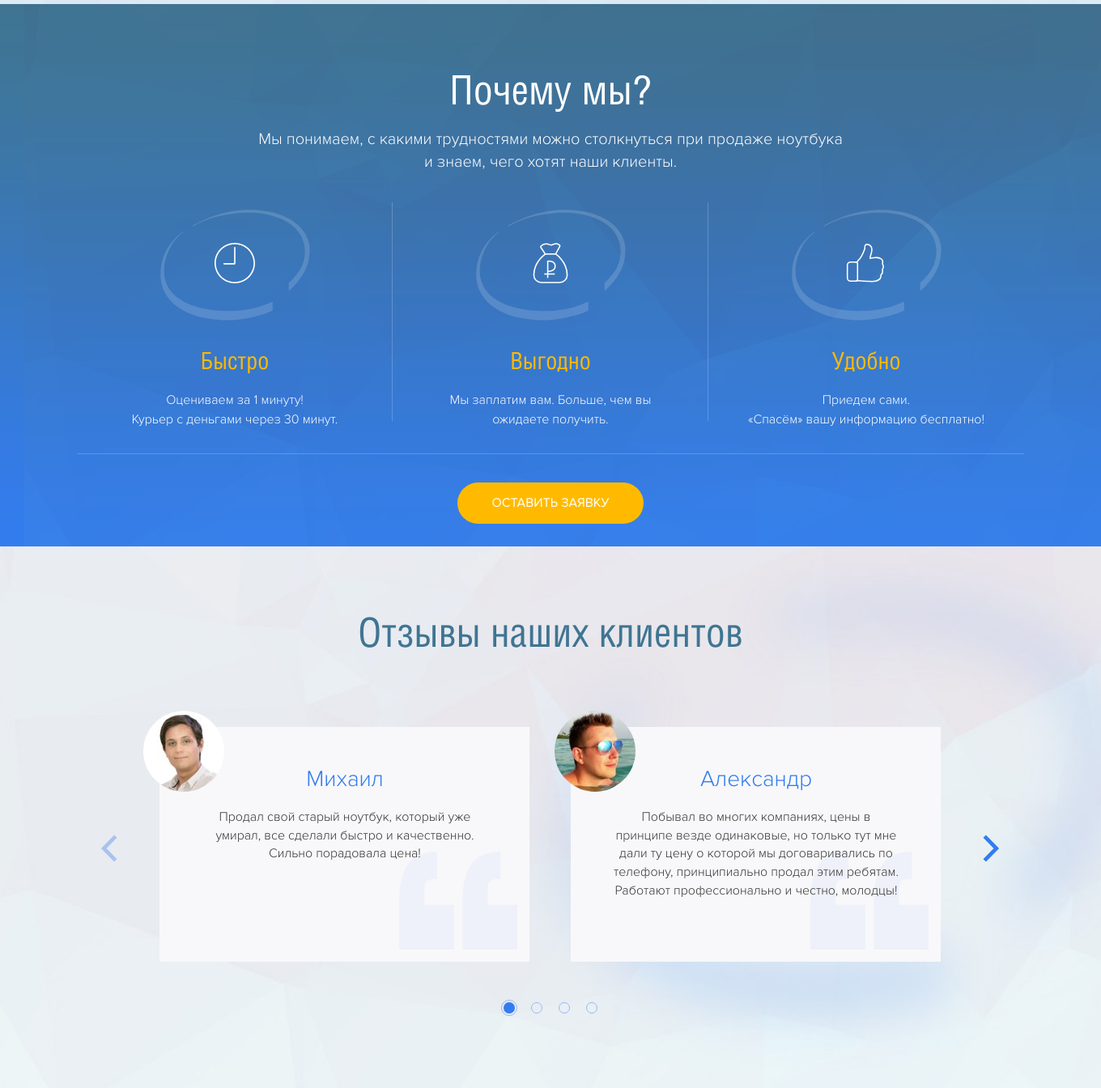
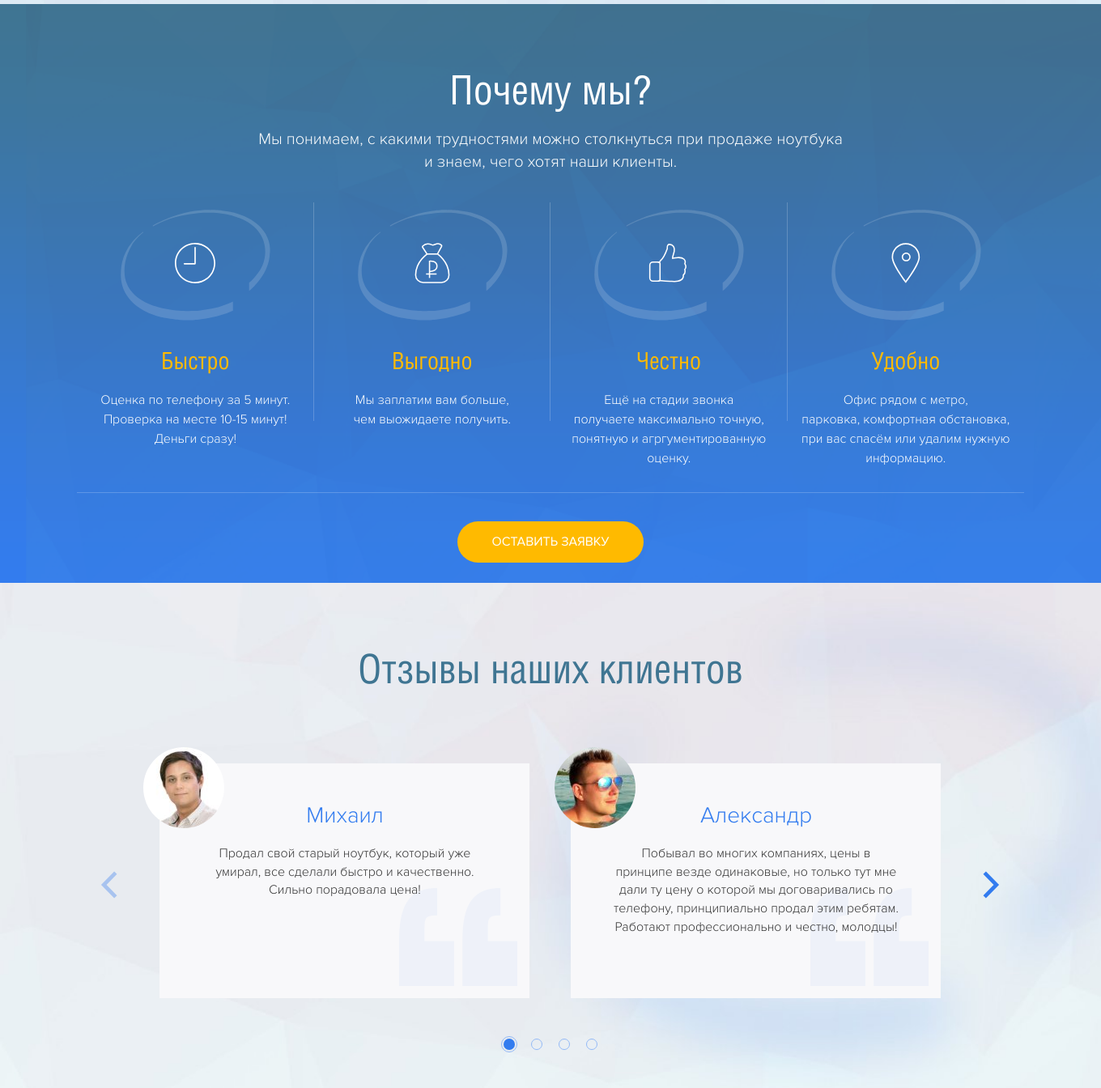
Before and after one commit to dhawkmoon/notecash, a PHP site: page / in a window 1360 px wide; the page is wider, and only the part inside the window is pictured. Shown: the part 1429-2773 px from the top of that part at 81% size. Run offline with PHP 8.4, Linux system fonts and the light colour scheme; some web fonts are replaced.

Commit message:
Fixed routes, updated footer copy

```diff
--- a/assets/scss/icons/_index.scss
+++ b/assets/scss/icons/_index.scss
@@ -78,3 +78,15 @@
 	width: 50px;
 	height: 50px;
 }
+
+.glyph-map {
+	@include glyph( url(../i/map.svg) );
+	width: 50px;
+	height: 50px;
+}
+
+.glyph-heart {
+	@include glyph( url(../i/heart.svg) );
+	width: 10px;
+	height: 10px;
+}
--- a/assets/scss/theme/_animations.scss
+++ b/assets/scss/theme/_animations.scss
@@ -377,3 +377,21 @@
 	-webkit-animation: arrow2 6s linear infinite;
 	        animation: arrow2 6s linear infinite;
 }
+
+@-webkit-keyframes phone {
+	0% {
+		background-image: url(../i/phone-1.png);
+	}
+	100% {
+		background-image: url(../i/phone.png);
+	}
+}
+
+@keyframes phone {
+	0% {
+		background-image: url(../i/phone-1.png);
+	}
+	100% {
+		background-image: url(../i/phone.png);
+	}
+}
--- a/assets/scss/theme/_prefooter.scss
+++ b/assets/scss/theme/_prefooter.scss
@@ -2,9 +2,8 @@
 	height: 340px;
 	padding-top: 65px;
 	/* Permalink - use to edit and share this gradient: http://colorzilla.com/gradient-editor/#3f7592+0,337cef+35,337cef+65,3f7592+100 */
-background: rgb(63,117,146); /* Old browsers */
-background: -moz-linear-gradient(top, rgba(63,117,146,1) 0%, rgba(51,124,239,1) 35%, rgba(51,124,239,1) 65%, rgba(63,117,146,1) 100%); /* FF3.6-15 */
-background: -webkit-linear-gradient(top, rgba(63,117,146,1) 0%,rgba(51,124,239,1) 35%,rgba(51,124,239,1) 65%,rgba(63,117,146,1) 100%); /* Chrome10-25,Safari5.1-6 */
+background: rgb(63,117,146); /* Old browsers */ /* FF3.6-15 */ /* Chrome10-25,Safari5.1-6 */
+background: -webkit-gradient(linear, left top, left bottom, from(rgba(63,117,146,1)),color-stop(35%, rgba(51,124,239,1)),color-stop(65%, rgba(51,124,239,1)),to(rgba(63,117,146,1)));
 background: linear-gradient(to bottom, rgba(63,117,146,1) 0%,rgba(51,124,239,1) 35%,rgba(51,124,239,1) 65%,rgba(63,117,146,1) 100%); /* W3C, IE10+, FF16+, Chrome26+, Opera12+, Safari7+ */
 filter: progid:DXImageTransform.Microsoft.gradient( startColorstr='#3f7592', endColorstr='#3f7592',GradientType=0 ); /* IE6-9 */
 	h2,
@@ -67,12 +66,20 @@ filter: progid:DXImageTransform.Microsoft.gradient( startColorstr='#3f7592', end
 .phone {
 	width: 615px;
 	height: 468px;
-	background-image: url('../i/phone.png');
+	background-image: url('../i/phone-1.png');
 	background-size: cover;
 	background-repeat: no-repeat;
 	position: absolute;
   top: -193px;
   cursor: pointer;
+	&.animate {
+		-webkit-animation-name: phone;
+		        animation-name: phone;
+		-webkit-animation-duration: 3s;
+		        animation-duration: 3s;
+		-webkit-animation-fill-mode: both;
+		        animation-fill-mode: both;
+	}
   @media all and (max-width: 991px) {
 	  left:-155px;
   }
--- a/assets/scss/theme/_section-3.scss
+++ b/assets/scss/theme/_section-3.scss
@@ -3,7 +3,7 @@
 				***/
 
 .s3 {
-	height: 670px;
+	height: 715px;
 	background-image: url('../i/s3-bg.png');
 	background-size: cover;
 	@media all and (max-width: 991px) {
--- a/index.html
+++ b/index.html
@@ -111,7 +111,7 @@
 											<i class="icon-phone"></i>
 										</div>
 										<div class="s1-icon__title">Мы оцениваем</div>
-										<div class="s1-icon__text">оставьте заявку,<br class="hidden-xs" /> чтобы мы<br class="visible-xs" /> оценили Ваше устройство</div>
+										<div class="s1-icon__text">оставьте заявку или позвоните,<br class="hidden-xs" /> чтобы мы оценили Ваше устройство</div>
 									</div>
 									<!-- END: ICON 1 -->
 									<div class="s1-icon s1-icon--less-margin hidden-xs">
@@ -127,7 +127,7 @@
 											<i class="icon-cash-1"></i>
 										</div>
 										<div class="s1-icon__title">Забираете деньги</div>
-										<div class="s1-icon__text">получаете свои деньги и радуетесь :)</div>
+										<div class="s1-icon__text">получаете свои деньги сразу наличными</div>
 									</div>
 
 									<span class="sep sep-1 hidden-xs"></span>
@@ -336,7 +336,7 @@
 
 					<div class="row features">
 
-						<div class="col-xs-12 col-sm-4">
+						<div class="col-xs-12 col-sm-3">
 							<!-- START FEATURE -->
 							<div class="feature">
 
@@ -347,7 +347,7 @@
 								</div>
 								<div class="feature__body">
 									<h3>Быстро</h3>
-									<p>Оцениваем за 1 минуту!<br />Курьер с деньгами через 30 минут.</p>
+									<p>Оценка по телефону за&nbsp;5&nbsp;минут. Проверка&nbsp;на месте 10-15&nbsp;минут! Деньги сразу!</p>
 								</div>
 
 							</div>
@@ -355,7 +355,7 @@
 
 						</div>
 
-						<div class="col-xs-12 col-sm-4">
+						<div class="col-xs-12 col-sm-3">
 
 							<!-- START FEATURE -->
 							<div class="feature">
@@ -367,7 +367,7 @@
 								</div>
 								<div class="feature__body">
 									<h3>Выгодно</h3>
-									<p>Мы заплатим вам. Больше, чем вы<br />ожидаете получить.</p>
+									<p>Мы заплатим вам больше,<br /> чем выожидаете получить.</p>
 								</div>
 
 							</div>
@@ -375,8 +375,7 @@
 
 						</div>
 
-
-						<div class="col-xs-12 col-sm-4">
+						<div class="col-xs-12 col-sm-3">
 
 							<!-- START FEATURE -->
 							<div class="feature">
@@ -387,8 +386,29 @@
 
 								</div>
 								<div class="feature__body">
+									<h3>Честно</h3>
+									<p>Ещё на стадии звонка получаете&nbsp;максимально&nbsp;точную, понятную и агргументированную оценку.</p>
+								</div>
+
+							</div>
+							<!-- END FEATURE -->
+
+						</div>
+
+
+						<div class="col-xs-12 col-sm-3">
+
+							<!-- START FEATURE -->
+							<div class="feature">
+
+								<div class="feature__header">
+
+									<i class="glyph-map"></i>
+
+								</div>
+								<div class="feature__body">
 									<h3>Удобно</h3>
-									<p>Приедем сами.<br />«Спасём» вашу информацию бесплатно!</p>
+									<p>Офис рядом с метро, парковка,&nbsp;комфортная&nbsp;обстановка, при вас спасём или удалим нужную информацию.</p>
 								</div>
 
 							</div>
@@ -569,19 +589,14 @@
 									</div>
 
 									<div class="route-slide route-slide-5">
-										<div class="route-arrow-wrapper arrow-1">
-											<div class="route__arrow"></div>
-										</div>
-										<div class="route-arrow-wrapper arrow-2">
+										<div class="route-arrow-wrapper">
 											<div class="route__arrow"></div>
 										</div>
 									</div>
 
 									<div class="route-slide route-slide-6">
-										<div class="route-arrow-wrapper arrow-1">
-											<div class="route__arrow"></div>
-										</div>
-										<div class="route-arrow-wrapper arrow-2">
+
+										<div class="route-arrow-wrapper">
 											<div class="route__arrow"></div>
 										</div>
 									</div>
@@ -605,16 +620,16 @@
 									</div>
 
 									<div class="route-slide route-slide-9">
-										<div class="route-arrow-wrapper">
+										<div class="route-arrow-wrapper arrow-1">
+											<div class="route__arrow"></div>
+										</div>
+										<div class="route-arrow-wrapper arrow-2">
 											<div class="route__arrow"></div>
 										</div>
 									</div>
 
 									<div class="route-slide route-slide-10">
-										<div class="route-arrow-wrapper arrow-1">
-											<div class="route__arrow"></div>
-										</div>
-										<div class="route-arrow-wrapper arrow-2">
+										<div class="route-arrow-wrapper">
 											<div class="route__arrow"></div>
 										</div>
 									</div>
@@ -629,12 +644,6 @@
 									</div>
 
 									<div class="route-slide route-slide-12">
-										<div class="route-arrow-wrapper">
-											<div class="route__arrow"></div>
-										</div>
-									</div>
-
-									<div class="route-slide route-slide-13">
 										<div class="route-arrow-wrapper arrow-1">
 											<div class="route__arrow"></div>
 										</div>
@@ -643,7 +652,22 @@
 										</div>
 									</div>
 
-									<div class="route-slide route-slide-14"></div>
+									<div class="route-slide route-slide-13">
+										<div class="route-arrow-wrapper">
+											<div class="route__arrow"></div>
+										</div>
+									</div>
+
+									<div class="route-slide route-slide-14">
+										<div class="route-arrow-wrapper arrow-1">
+											<div class="route__arrow"></div>
+										</div>
+										<div class="route-arrow-wrapper arrow-2">
+											<div class="route__arrow"></div>
+										</div>
+									</div>
+
+									<div class="route-slide route-slide-15"></div>
 
 								</div>
 							</div>
@@ -691,70 +715,77 @@
 									<!-- START: ROUTE STEP SLIDE -->
 
 										<li class="route__step swiper-slide">
-											<a id="link_route_slider__5" href="4">Прямо по аллеи до церкви и направо</a>
+											<a id="link_route_slider__5" href="4">Прямо по аллеи до церкви</a>
 										</li>
 
 									<!-- END: ROUTE STEP SLIDE -->
 									<!-- START: ROUTE STEP SLIDE -->
 
 										<li class="route__step swiper-slide">
-											<a id="link_route_slider__6" href="5">Пройти мимо церкви до перекрёстка</a>
+											<a id="link_route_slider__6" href="4">Перед церквью повернуть направо</a>
 										</li>
 
 									<!-- END: ROUTE STEP SLIDE -->
 									<!-- START: ROUTE STEP SLIDE -->
 
 										<li class="route__step swiper-slide">
-											<a id="link_route_slider__7" href="6">Перейти через дорогу</a>
+											<a id="link_route_slider__7" href="5">Пройти мимо церкви до перекрёстка</a>
 										</li>
 
 									<!-- END: ROUTE STEP SLIDE -->
 									<!-- START: ROUTE STEP SLIDE -->
 
 										<li class="route__step swiper-slide">
-											<a id="link_route_slider__8" href="7">Идти прямо вдоль трамвайных путей до автобусной остановки</a>
+											<a id="link_route_slider__8" href="6">Перейти через дорогу</a>
 										</li>
 
 									<!-- END: ROUTE STEP SLIDE -->
 									<!-- START: ROUTE STEP SLIDE -->
 
 										<li class="route__step swiper-slide">
-											<a id="link_route_slider__9" href="8">Перейти через дорогу</a>
+											<a id="link_route_slider__9" href="7">Идти прямо вдоль трамвайных путей до автобусной остановки</a>
 										</li>
 
 									<!-- END: ROUTE STEP SLIDE -->
 									<!-- START: ROUTE STEP SLIDE -->
 
 										<li class="route__step swiper-slide">
-											<a id="link_route_slider__10" href="9">Продолжать движении вдоль трамвайных путей, первый поворот налево на улицу Павловская</a>
+											<a id="link_route_slider__10" href="8">Перейти через дорогу</a>
 										</li>
 
 									<!-- END: ROUTE STEP SLIDE -->
 									<!-- START: ROUTE STEP SLIDE -->
 
 										<li class="route__step swiper-slide">
-											<a id="link_route_slider__11" href="10">Прямо 60 метров, слева увидите чёрный забор и коричневую дверь</a>
+											<a id="link_route_slider__11" href="9">Продолжать движении вдоль трамвайных путей, первый поворот налево на улицу Павловская</a>
 										</li>
 
 									<!-- END: ROUTE STEP SLIDE -->
 									<!-- START: ROUTE STEP SLIDE -->
 
 										<li class="route__step swiper-slide">
-											<a id="link_route_slider__12" href="11">Заходите в коричневую дверь</a>
+											<a id="link_route_slider__12" href="10">Прямо 60 метров, слева увидите чёрный забор и коричневую дверь</a>
 										</li>
 
 									<!-- END: ROUTE STEP SLIDE -->
 									<!-- START: ROUTE STEP SLIDE -->
 
 										<li class="route__step swiper-slide">
-											<a id="link_route_slider__13" href="12">Вам сюда</a>
+											<a id="link_route_slider__13" href="11">Заходите в коричневую дверь</a>
 										</li>
 
 									<!-- END: ROUTE STEP SLIDE -->
 									<!-- START: ROUTE STEP SLIDE -->
 
 										<li class="route__step swiper-slide">
-											<a id="link_route_slider__14" href="13">Добро пожаловать!</a>
+											<a id="link_route_slider__14" href="12">Вам сюда</a>
+										</li>
+
+									<!-- END: ROUTE STEP SLIDE -->
+									<!-- START: ROUTE STEP SLIDE -->
+
+										<li class="route__step swiper-slide">
+											<a id="link_route_slider__15" href="13">Добро пожаловать!</a>
 										</li>
 
 									<!-- END: ROUTE STEP SLIDE -->
@@ -998,17 +1029,18 @@
 					<div class="col-xs-12 col-sm-4">
 						<a id="link_14" href="mailto:info@notecash.ru">info@notecash.ru</a><br />
 						г. Москва, ул. Павловская д. 18<br />
-						<a id="link_15" style="color: #777 !important;position:relative;font-size:12px;" href="http://avasilevich.ru/" rel="nofollow" target="_blank">Designd by Alexvas</a>
 					</div>
 					<!-- END: LEFT FOOTER COLUMN -->
 					<div class="col-xs-12 col-sm-4 text-center">
 						<span class="copy">&copy; Notecash, 2017 — Сервис по выкупу ноутбуков</span>
 						<a id="link_16" href="#">Политика конфиденциальности</a>
+						<p class="visible-xs"><br>Created with <i class="glyph-heart"></i> by <a id="link_15" target="_blank" href="http://landingheroes.ru">Landing Heroes</a></p>
 					</div>
 
 					<div class="hidden-xs col-sm-4 text-right">
 						Ежедневно с 10:00 до 20:00<br />
 						<a id="link_17" href="tel:+74954779683" class="grey-link text-lg">+7 (495) 477-96-83</a>
+						<p>Created with <i class="glyph-heart"></i> by <a id="link_15" target="_blank" href="http://landingheroes.ru">Landing Heroes</a></p>
 					</div>
 				</div>
 			</div>
@@ -1232,6 +1264,9 @@
 		<script type="text/javascript" src="assets/js/modals.js" charset="utf-8"></script>
 		<script type="text/javascript" src="assets/js/dropdown.js" charset="utf-8"></script>
 		<script src="assets/js/forms.min.js" charset="utf-8"></script>
+		<div class="img-preloader">
+			<img src="/assets/i/phone.png" alt="">
+		</div>
 		<div class="img-preloader visible-xs">
 			<img src="/assets/i/path/1-1.jpg" alt="">
 			<img src="/assets/i/path/3-1.jpg" alt="">
```
Also changed, not shown: assets/js/common.js (+32 -0 lines), assets/scss/theme/_section-5.scss (+24 -17 lines), assets/css/core.css, assets/i/heart.svg (added), assets/i/map.svg (added), assets/i/phone-1.png (added), assets/js/common.min.js.
